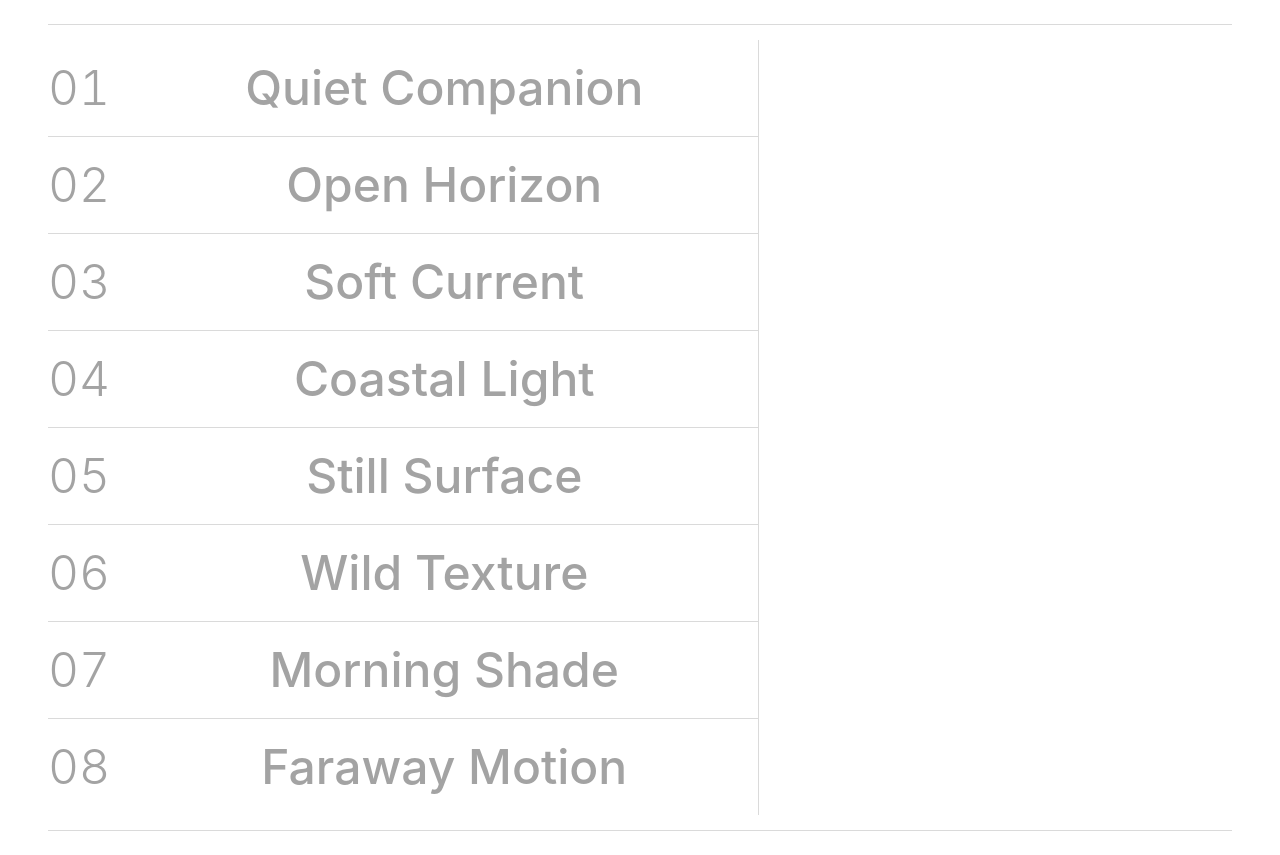
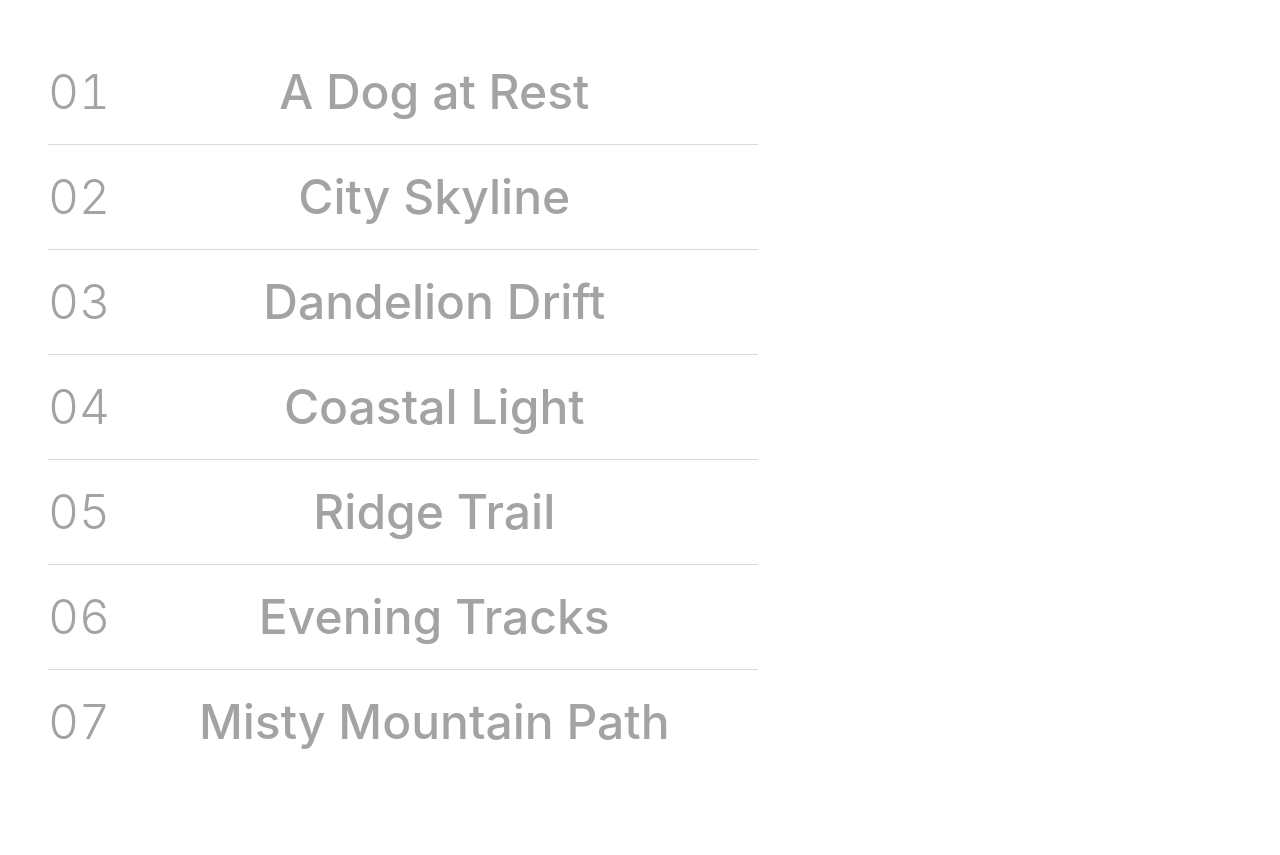
Before and after one commit to ics-creative/261005_tailwindcss_intro, a React (Vite) app: page / in a window 1280 px wide. After the commit the page ends 814 px from the top, so only its background shows below. Built offline with nearby package versions, Linux system fonts and the light colour scheme.

Commit message:
画像をstateを使って出す + 画像タイトル整理

```diff
--- a/src/App.tsx
+++ b/src/App.tsx
@@ -1,9 +1,8 @@
 import { Gallery } from './components/Gallery';
-import { galleryItems } from './data/galleryItems';
 
 const App = () => (
   <main className="grid min-h-dvh place-items-center bg-canvas text-foreground">
-    <Gallery items={galleryItems} />
+    <Gallery />
   </main>
 );
 
--- a/src/components/Gallery.tsx
+++ b/src/components/Gallery.tsx
@@ -1,33 +1,34 @@
-import type { GalleryItem } from '../data/galleryItems';
+import { galleryItems } from '../data/galleryItems';
 import { GalleryPreview } from './GalleryPreview';
 import { GalleryTitle } from './GalleryTitle';
+import { Fragment, useState } from 'react';
 
-type GalleryProps = {
-  items: GalleryItem[];
-};
+export const Gallery = () => {
+  const [activeIndex, setActiveIndex] = useState<number | null>(null);
 
-export const Gallery = ({ items }: GalleryProps) => (
-  <section className="w-full max-w-7xl px-5 sm:px-12">
-    <div className="group/gallery relative isolate overflow-clip">
-      {/* デスクトップ表示での上下ボーダー */}
-      <span className="absolute top-6 left-0 hidden w-full border-t border-border-subtle sm:block" />
-      <span className="absolute bottom-6 left-0 hidden w-full border-b border-border-subtle sm:block" />
-
-      <div className="sm:grid sm:grid-cols-[3fr_2fr]">
-        <ol className="py-10">
-          {items.map((item, index) => (
-            <li
-              key={item.title}
-              className="group cursor-pointer border-t border-border-subtle last:border-b sm:first:border-t-0 sm:last:border-b-0"
-            >
+  return (
+    <div className="relative flex w-full max-w-7xl px-12">
+      <ol className="w-full py-10 sm:w-3/5">
+        {galleryItems.map((item, index) => (
+          <Fragment key={item.title}>
             {/* 画像タイトル */}
-              <GalleryTitle index={index} title={item.title} />
-            </li>
+            <GalleryTitle
+              index={index}
+              title={item.title}
+              isActive={activeIndex === index}
+              onMouseEnter={() => setActiveIndex(index)}
+              onMouseLeave={() => setActiveIndex(null)}
+            />
+          </Fragment>
         ))}
       </ol>
 
-        <GalleryPreview items={items} />
+      {activeIndex !== null && (
+        <GalleryPreview
+          src={galleryItems[activeIndex].image}
+          position={(activeIndex / (galleryItems.length - 1)) * 100}
+        />
+      )}
     </div>
-    </div>
-  </section>
   );
+};
--- a/src/components/GalleryPreview.tsx
+++ b/src/components/GalleryPreview.tsx
@@ -1,20 +1,17 @@
-import type { GalleryItem } from '../data/galleryItems';
+import type { CSSProperties } from 'react';
 
 type GalleryPreviewProps = {
-  items: GalleryItem[];
+  src: string;
+  position: number;
 };
 
-export const GalleryPreview = ({ items }: GalleryPreviewProps) => (
-  <div className="my-10 hidden gallery-preview border-l border-border-subtle sm:block">
-    <div className="pointer-events-none invisible absolute gallery-preview-position right-0 my-13 aspect-4/5 w-[clamp(12rem,25vw,23rem)] self-center overflow-hidden transition-[top,bottom] group-has-[li:hover]/gallery:visible">
-      {items.map((item) => (
-        <img
-          key={item.title}
-          src={item.image}
-          alt=""
-          className="absolute inset-0 size-full scale-105 object-cover opacity-0 mix-blend-plus-lighter transition"
-        />
-      ))}
+export const GalleryPreview = ({ src, position }: GalleryPreviewProps) => (
+  <div className="gallery-preview hidden sm:block">
+    <div
+      className="pointer-events-none absolute gallery-preview-position right-12 aspect-4/5 w-[clamp(12rem,25vw,23rem)] transition-[top,translate]"
+      style={{ '--preview-position': `${position}%` } as CSSProperties}
+    >
+      <img src={src} alt="" className="absolute inset-0 size-full object-cover transition" />
     </div>
   </div>
 );
--- a/src/components/GalleryTitle.tsx
+++ b/src/components/GalleryTitle.tsx
@@ -1,11 +1,28 @@
 type GalleryTitleProps = {
   index: number;
   title: string;
+  isActive: boolean;
+  onMouseEnter: () => void;
+  onMouseLeave: () => void;
 };
 
-export const GalleryTitle = ({ index, title }: GalleryTitleProps) => (
-  <div className="flex w-full items-center gap-3 py-4 text-gallery-title text-muted transition-colors group-hover:gallery-anchor hover:text-foreground sm:gap-5 sm:py-3">
-    <span className="shrink-0 font-light tabular-nums">{String(index + 1).padStart(2, '0')}</span>
-    <h2 className="flex-1 text-center font-medium whitespace-nowrap">{title}</h2>
-  </div>
+export const GalleryTitle = ({
+  index,
+  title,
+  isActive,
+  onMouseEnter,
+  onMouseLeave,
+}: GalleryTitleProps) => (
+  <li
+    onMouseEnter={onMouseEnter}
+    onMouseLeave={onMouseLeave}
+    className="cursor-pointer border-t border-border-subtle first:border-t-0 last:border-b-0"
+  >
+    <div
+      className={`flex w-full items-center gap-y-3 py-4 text-gallery-title text-muted transition-colors hover:text-foreground ${isActive ? 'gallery-anchor' : ''}`}
+    >
+      <span className="font-light tabular-nums">{String(index + 1).padStart(2, '0')}</span>
+      <h2 className="flex-1 text-center font-medium whitespace-nowrap">{title}</h2>
+    </div>
+  </li>
 );
--- a/src/data/galleryItems.ts
+++ b/src/data/galleryItems.ts
@@ -7,15 +7,15 @@ const imagePath = (id: number) => `https://picsum.photos/id/${id}/800/1000`;
 
 export const galleryItems: GalleryItem[] = [
   {
-    title: 'Quiet Companion',
+    title: 'A Dog at Rest',
     image: imagePath(237),
   },
   {
-    title: 'Open Horizon',
+    title: 'City Skyline',
     image: imagePath(238),
   },
   {
-    title: 'Soft Current',
+    title: 'Dandelion Drift',
     image: imagePath(239),
   },
   {
@@ -23,19 +23,15 @@ export const galleryItems: GalleryItem[] = [
     image: imagePath(13),
   },
   {
-    title: 'Still Surface',
+    title: 'Ridge Trail',
     image: imagePath(241),
   },
   {
-    title: 'Wild Texture',
+    title: 'Evening Tracks',
     image: imagePath(242),
   },
   {
-    title: 'Morning Shade',
+    title: 'Misty Mountain Path',
     image: imagePath(243),
   },
-  {
-    title: 'Faraway Motion',
-    image: imagePath(244),
-  },
 ];
--- a/src/index.css
+++ b/src/index.css
@@ -7,22 +7,8 @@
 
 @utility gallery-preview-position {
   position-anchor: --gallery-active;
-  inset-block: anchor(center);
-}
-
-/* タイトルと画像を並び順で対応付ける（このデモは8項目） */
-@utility gallery-preview {
-  ol:has(> li:nth-child(1):hover) + & img:nth-child(1),
-  ol:has(> li:nth-child(2):hover) + & img:nth-child(2),
-  ol:has(> li:nth-child(3):hover) + & img:nth-child(3),
-  ol:has(> li:nth-child(4):hover) + & img:nth-child(4),
-  ol:has(> li:nth-child(5):hover) + & img:nth-child(5),
-  ol:has(> li:nth-child(6):hover) + & img:nth-child(6),
-  ol:has(> li:nth-child(7):hover) + & img:nth-child(7),
-  ol:has(> li:nth-child(8):hover) + & img:nth-child(8) {
-    opacity: 1;
-    scale: 1;
-  }
+  top: anchor(var(--preview-position));
+  translate: 0 calc(-1 * var(--preview-position));
 }
 
 /* プロジェクト用のテーマ定義 */
```
Also changed, not shown: 1 other file (tests, documents, lock files or other folders). Lines whose indentation alone changed are shown as unchanged.
